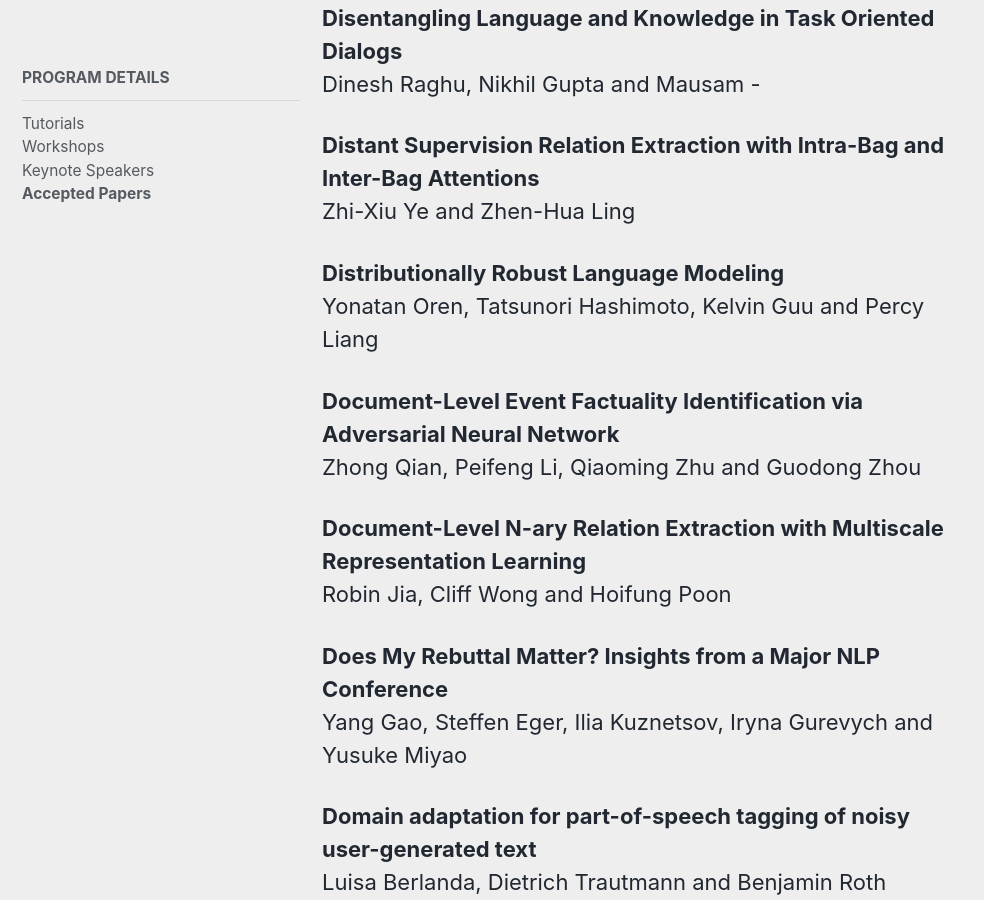
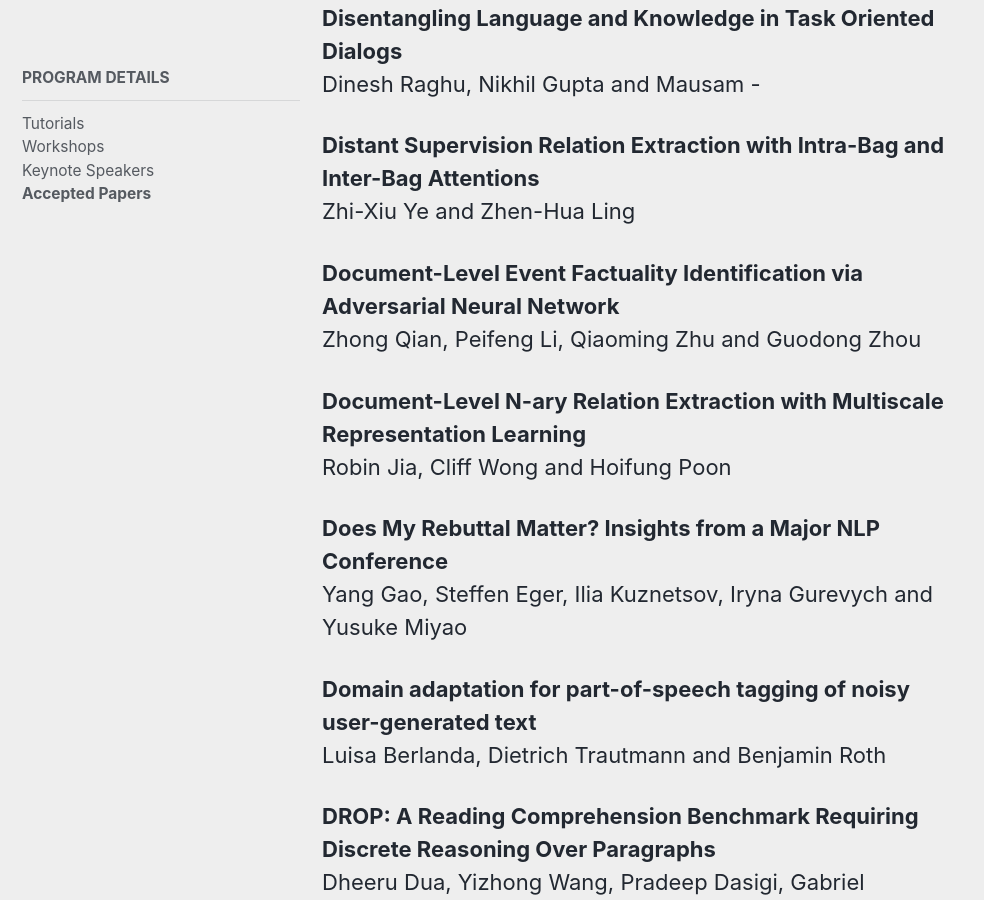
Before and after one commit to naacl-org/naacl-2021-website, a Jekyll site: the page built from _pages/program/accepted.md, in a window 1280 px wide and 900 px high, scrolled down 18114 px. Shown: the whole window, without its empty margins (0-984 px from the left). Built offline with Jekyll 4.4.1, drawn with Linux system fonts in a browser that asks for light colours; nearby versions of some CDN libraries.

Commit message:
Remove withdrawn paper.

```diff
--- a/_pages/program/accepted.md
+++ b/_pages/program/accepted.md
@@ -409,9 +409,6 @@ Dinesh Raghu, Nikhil Gupta and Mausam -
 
 **Distant Supervision Relation Extraction with Intra-Bag and Inter-Bag Attentions**<br/>
 Zhi-Xiu Ye and Zhen-Hua Ling
-
-**Distributionally Robust Language Modeling**<br/>
-Yonatan Oren, Tatsunori Hashimoto, Kelvin Guu and Percy Liang
 
 **Document-Level Event Factuality Identification via Adversarial Neural Network**<br/>
 Zhong Qian, Peifeng Li, Qiaoming Zhu and Guodong Zhou
```
